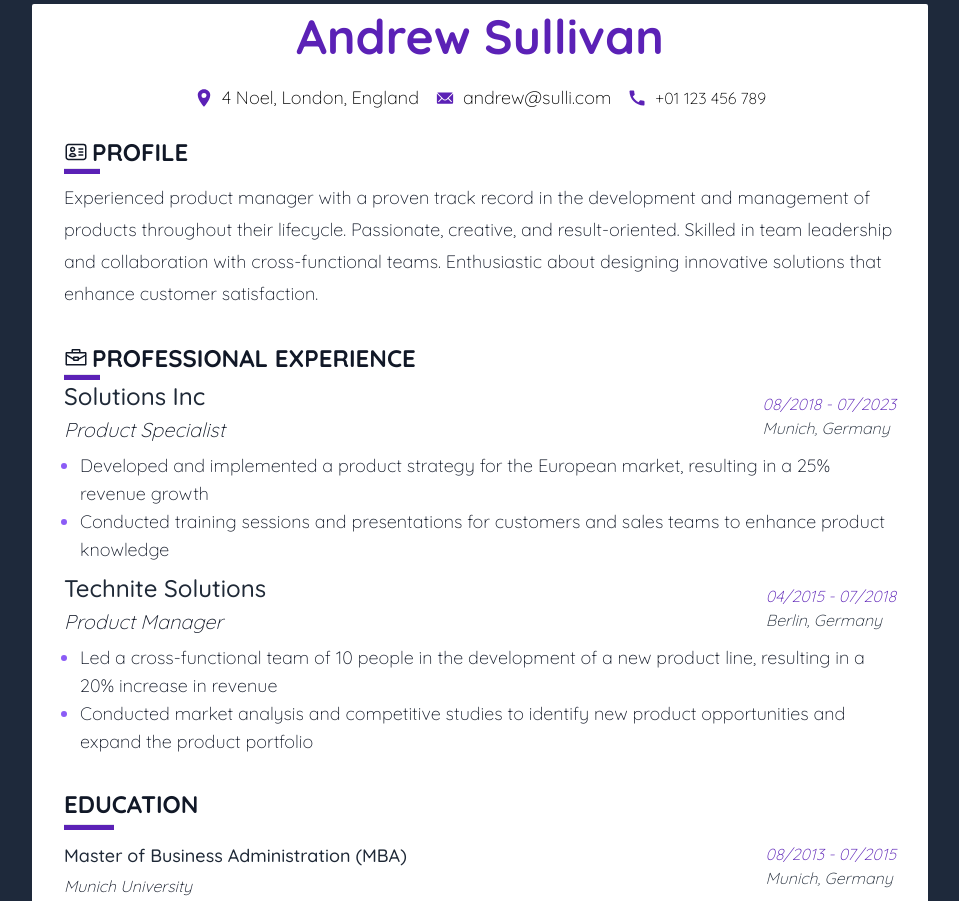
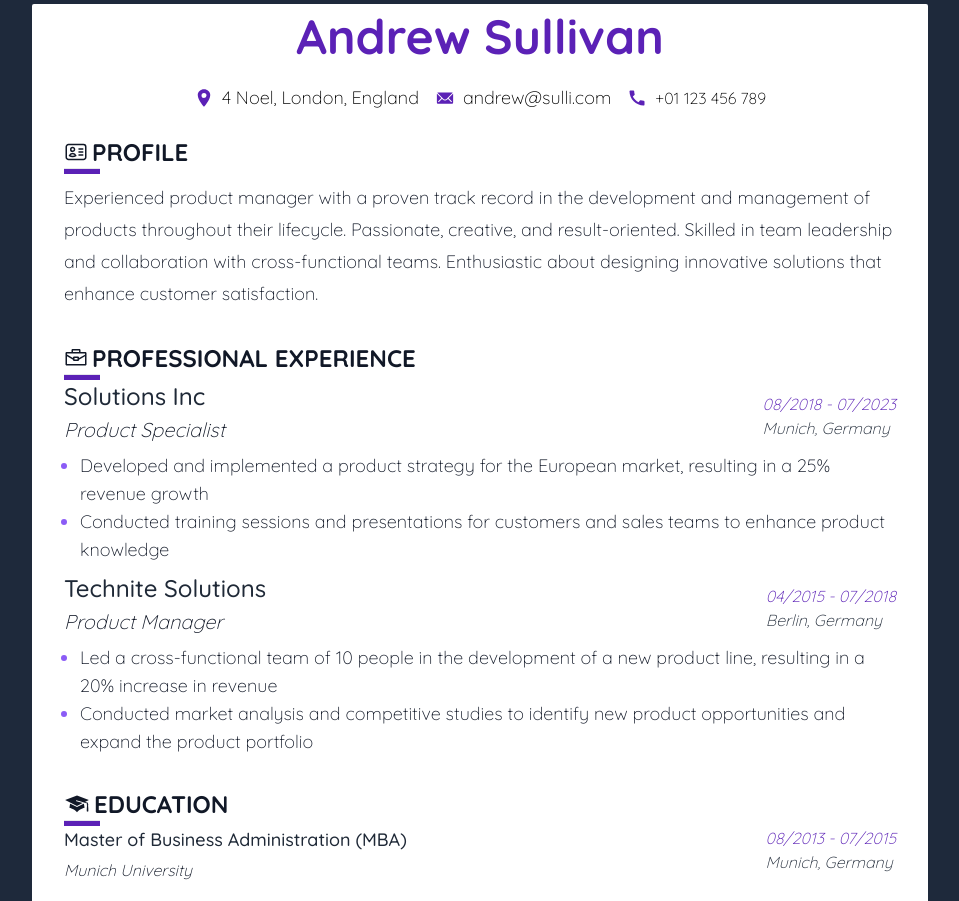
Before and after one commit to victorwamwea/deploy-static-site, a React (Vite) app: page / in a window 1280 px wide. Shown: the top 901 px of the page, without its empty margins (160-1119 px from the left). Built offline with nearby package versions, Linux system fonts and the light colour scheme.

Commit message:
Changed icon size and flex box direction

```diff
--- a/src/components/Content.jsx
+++ b/src/components/Content.jsx
@@ -1,5 +1,6 @@
 import { VscBriefcase } from "react-icons/vsc";
 import { HiOutlineIdentification } from "react-icons/hi2";
+import { GiGraduateCap } from "react-icons/gi";
 function Content() {
   return (
     <>
@@ -71,11 +72,11 @@ function Content() {
         </div>
     </section>
     <section className="px-8 py-4 bg-white">
-        <h2 className="mb-3 text-2xl font-bold text-gray-900 uppercase">
-            <i className="fa-solid fa-graduation-cap"></i>
+        <h2 className="flex items-center gap-1 text-2xl font-bold text-gray-900 uppercase">
+            <GiGraduateCap size={26}/>
             Education
-            <hr className="bg-violet-800 h-1.5 mt-1 w-[50px]"/>
         </h2>
+        <hr className="bg-violet-800 h-1.5 w-[36px]"/>
         <div className="">
             <div className="flex justify-between mb-4">
                 <div className="">
```
